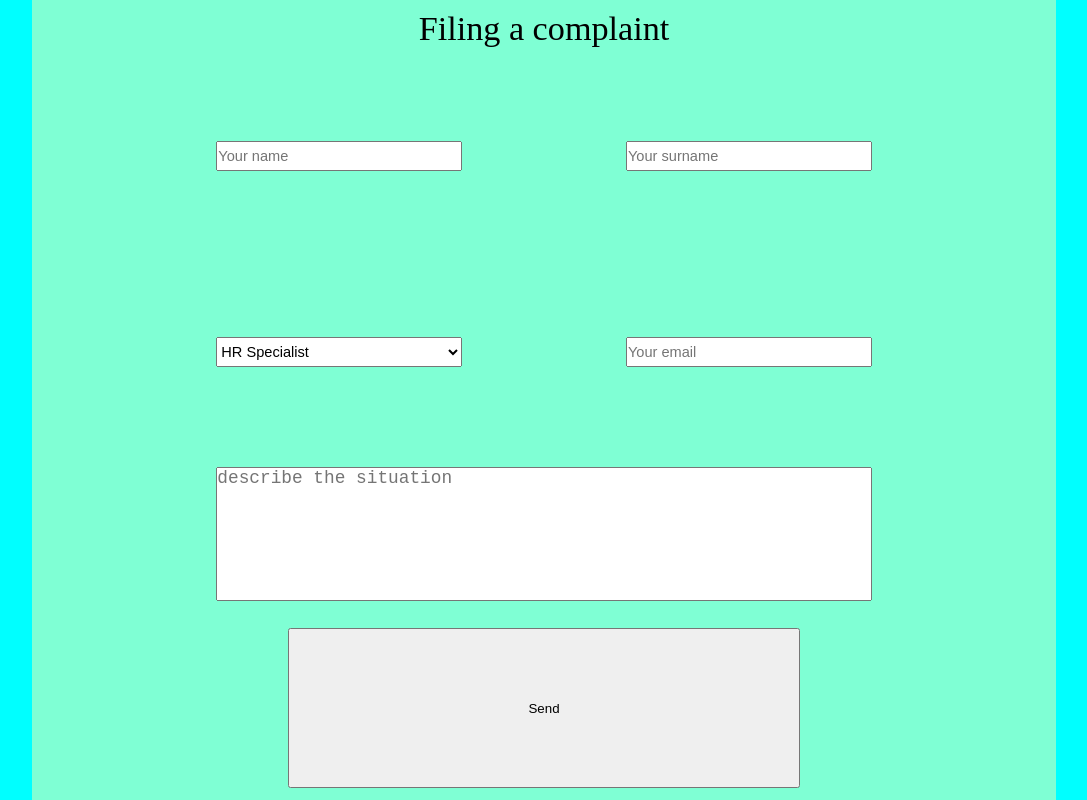
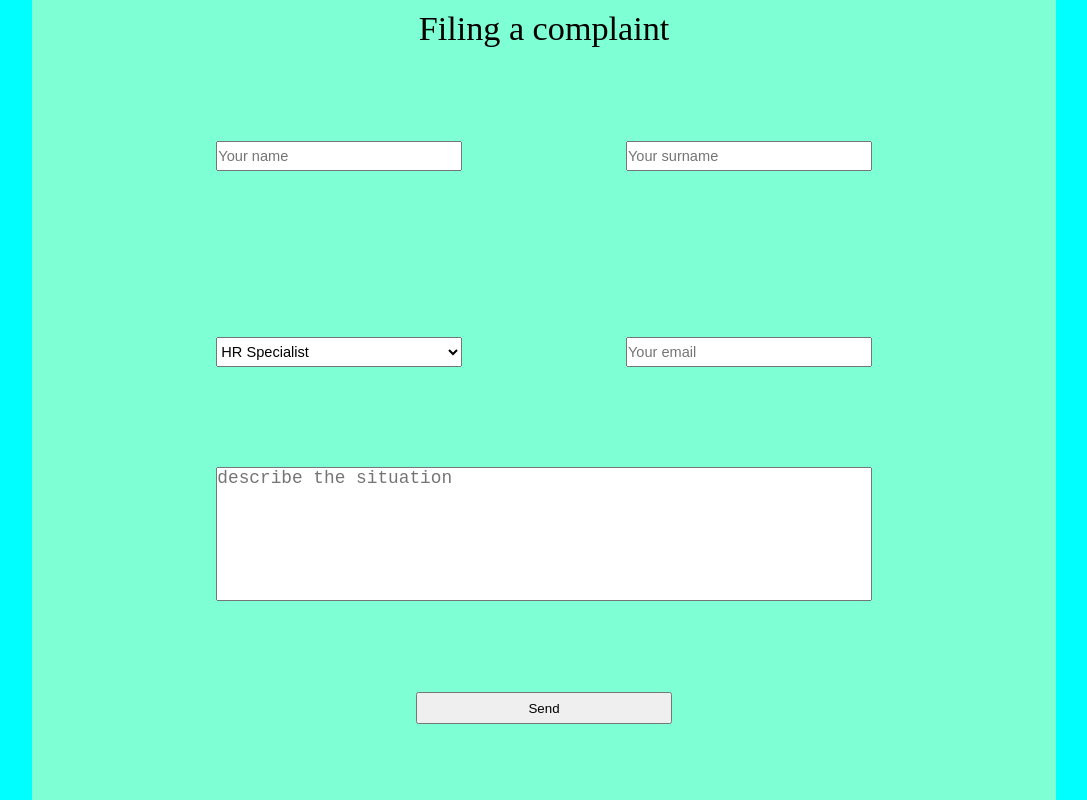
Before and after one commit to resufer/evil-forms, a React (Create React App) app: page / in a window 1280 px wide. Shown: the whole page, without its empty margins (96-1183 px from the left). Built offline with nearby package versions, Linux system fonts and the light colour scheme.

Commit message:
Update App.js

```diff
--- a/src/App.js
+++ b/src/App.js
@@ -21,7 +21,9 @@ function App() {
             <Descriptions />
           </div>
         </div>
-        <button className='send'>Send</button>
+        <div className='send'>
+          <button>Send</button>
+        </div>
       </div>
     </div>
   );
```
